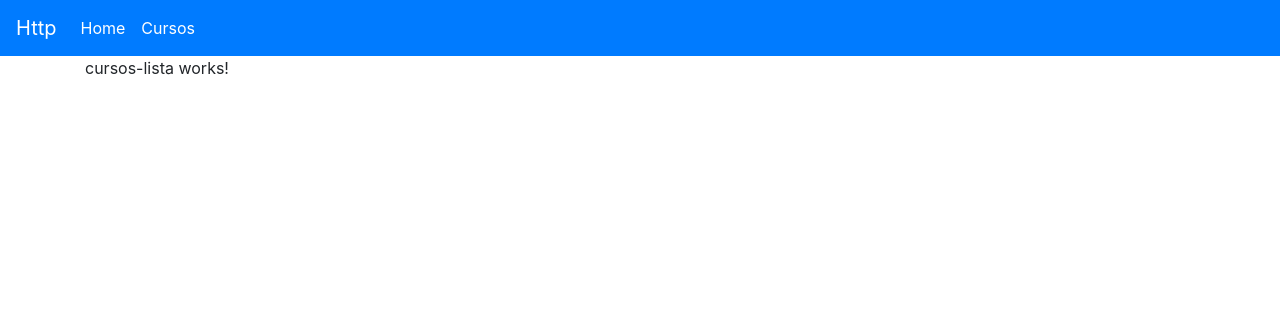
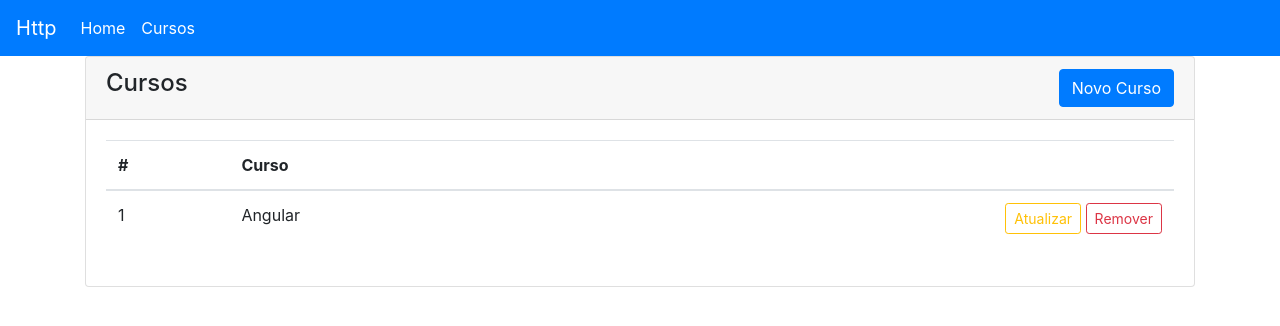
Before and after one commit to visued/angular-course-requests-http, an Angular app: page /cursos in a window 1280 px wide. Shown: the top 326 px of the page. Built offline with nearby package versions, Linux system fonts and the light colour scheme; data requests are answered from the project's data file.

Commit message:
Http GET: listar registros

```diff
--- a/src/app/app.module.ts
+++ b/src/app/app.module.ts
@@ -3,6 +3,7 @@
 
 import { AppRoutingModule } from './app-routing.module';
 import { AppComponent } from './app.component';
+import { HttpClientModule } from '@angular/common/http';
 
 @NgModule({
   declarations: [
@@ -10,7 +11,8 @@
   ],
   imports: [
     BrowserModule,
-    AppRoutingModule
+    AppRoutingModule,
+    HttpClientModule
   ],
   providers: [],
   bootstrap: [AppComponent]
--- /dev/null
+++ b/src/app/cursos/curso.ts
@@ -0,0 +1,4 @@
+export interface Curso {
+    id: number;
+    nome: string;
+}
--- a/src/app/cursos/cursos-lista/cursos-lista.component.html
+++ b/src/app/cursos/cursos-lista/cursos-lista.component.html
@@ -1 +1,35 @@
-<p>cursos-lista works!</p>
+<div class="card">
+    <div class="card-header">
+        <div class="float-left">
+            <h4>Cursos</h4>
+        </div>
+        <div class="float-right">
+            <button type="button" class="btn btn-large btn-block btn-primary" [routerLink]="['/novo']">Novo Curso</button>
+        </div>
+    </div>
+    <div class="card-body">
+        <table class="table table-hover">
+            <thead>
+                <tr>
+                    <th>#</th>
+                    <th>Curso</th>
+                    <th></th>
+                </tr>
+            </thead>
+            <tbody>
+                <tr *ngFor="let curso of cursos">
+                    <td>{{ curso.id }}</td>
+                    <td>{{ curso.nome }}</td>
+                    <td>
+                        <span class="float-right">
+                            <button class="btn btn-outline-warning mb-1 btn-sm">Atualizar</button>
+
+                            <button class="btn btn-outline-danger mb-1 btn-sm">Remover</button>
+                        </span>
+                    </td>
+                </tr>
+            </tbody>
+        </table>
+
+    </div>
+</div>
--- a/src/app/cursos/cursos-lista/cursos-lista.component.ts
+++ b/src/app/cursos/cursos-lista/cursos-lista.component.ts
@@ -1,15 +1,23 @@
 import { Component, OnInit } from '@angular/core';
+
+import { CursosService } from '../cursos.service';
+import { Curso } from '../curso';
 
 @Component({
   selector: 'app-cursos-lista',
   templateUrl: './cursos-lista.component.html',
-  styleUrls: ['./cursos-lista.component.scss']
+  styleUrls: ['./cursos-lista.component.scss'],
+  preserveWhitespaces: true
 })
 export class CursosListaComponent implements OnInit {
 
-  constructor() { }
+  cursos: Curso[];
+
+  constructor(private service: CursosService) { }
 
   ngOnInit() {
+    this.service.list()
+    .subscribe(dados => this.cursos = dados);
   }
 
 }
--- /dev/null
+++ b/src/app/cursos/cursos.service.ts
@@ -0,0 +1,18 @@
+import { Injectable } from '@angular/core';
+import { HttpClient } from '@angular/common/http';
+
+import { Curso } from './curso';
+
+@Injectable({
+  providedIn: 'root'
+})
+export class CursosService {
+
+  private readonly API = 'http://localhost:3000/cursos';
+
+  constructor(private http: HttpClient) { }
+
+  list() {
+    return this.http.get<Curso[]>(this.API);
+  }
+}
```
